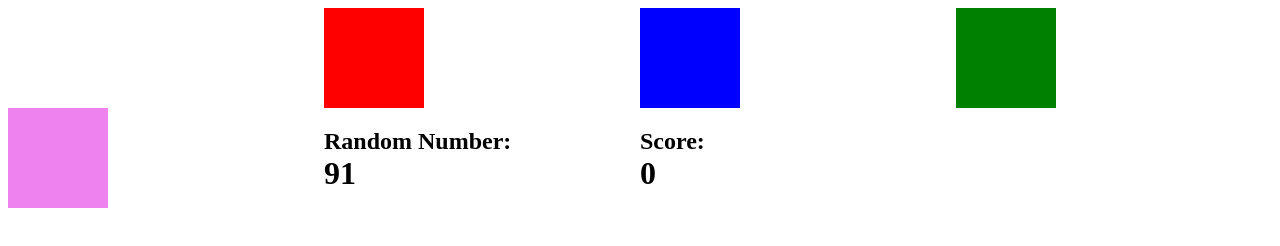
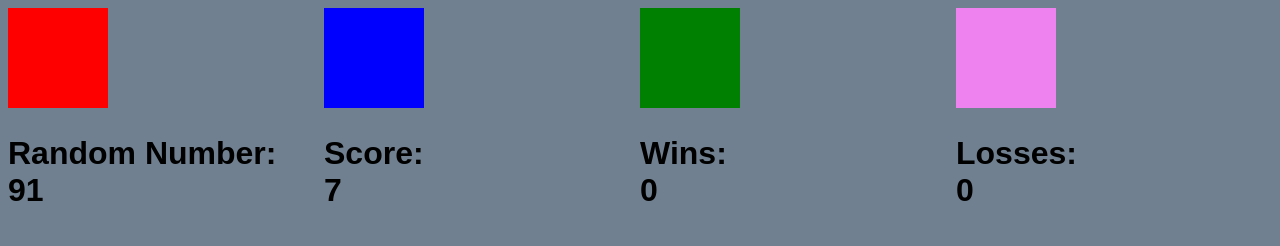
Before and after one commit to SiriusScaper/week-4-game, a plain HTML site: page index.html in a window 1280 px wide. Both pictures are taken after a click on the element 374 px from the left and 58 px from the top of the page. Drawn offline with nearby package versions, Linux system fonts and the light colour scheme.

Commit message:
Score, wins, losses, updating. Working on randomNum function being called after reset()

```diff
--- a/assets/css/styles.css
+++ b/assets/css/styles.css
@@ -1,7 +1,16 @@
+body {
+    background-color: slategray;
+}
+
 .randNum {
     color: black;
     width: 100px;
     height: 100px;
+}
+
+h2 {
+    font-size: 2em;
+    font-family: Arial, Helvetica, sans-serif;
 }
 
 #red {
@@ -20,14 +29,6 @@
     background-color: violet;
 }
 
-#score {
-    font-size: 2rem;
-}
-
-#bigrandom {
-    font-size: 2rem;
-}
-
 body {
     display: grid;
 }
--- a/assets/js/game.js
+++ b/assets/js/game.js
@@ -15,6 +15,7 @@ const btnNum = [];
 const reset = () => {
   maxNum = randomNumRange(19, 120);
   minNum = randomNumRange(1, 12);
+  score = 0;
 };
 
 // Update array with four random numbers to use on the "buttons"
@@ -24,72 +25,75 @@ const numArrUpdate = () => {
     btnNum.push(minNum);
   }
 };
-
 numArrUpdate();
 
 // Need a function to compare maxNum to current score value
 const compare = () => {
-  if (score > maxNum) {
+  if (maxNum < score) {
     losses += 1;
     reset();
+    console.log(losses)
   } else if (score === maxNum) {
     wins += 1;
     reset();
+    console.log(wins)
   }
 };
 
-// if (btnNum.length !== 4){
-//     btnNum.push(minNum);
-//     console.log(btnNum);
-// }
 
 console.log(btnNum);
 
 // Function to add main random number to dom
 $('#bigrandom').html(maxNum);
 
-// Need a function to add score number to dom
-$('#score').html(score);
 
 // Add click functionality to "buttons"
 // should add a random number from array
 // should add to the score counter by the amount of the number added
 
-// $('#red, #blue, #green, #violet').on('click', function(){
-//     $('#red').html(btnNum[0]);
-//     $('#blue').html(btnNum[1]);
-//     $('#green').html(btnNum[2]);
-//     $('#violet').html(btnNum[3]);
-// });
-
 $('#red').on('click', () => {
   score += btnNum[0];
+  compare();
   console.log(score);
-  compare();
 });
 
 $('#blue').on('click', () => {
   score += btnNum[1];
+  compare();
   console.log(score);
-  compare();
 });
 
 $('#green').on('click', () => {
   score += btnNum[2];
+  compare();
   console.log(score);
-  compare();
 });
 
 $('#violet').on('click', () => {
   score += btnNum[3];
+  compare();
   console.log(score);
-  compare();
 });
 
+// Need a function to add score number to dom
+$('#red, #blue, #green, #violet').click(() => {
+  $('#score').html(score);
+  $('#wins').html(wins);
+  $('#losses').html(losses)
+});
 
-console.log(green);
-
-
+// const check = (compare) => {
+//   if (score < maxNum) {
+//     console.log(score)
+//   } else if (score === maxNum) {
+//     wins += 1;
+//     reset();
+//   } else {
+//     losses += 1;
+//     reset();
+//   }
+// }
+// check();
 // If score is less than maxNum then continue
 // else if score is equal to maxNum
 // Update win +1
@@ -98,12 +102,4 @@ console.log(green);
 // Need a reset function to set everything back to default
 // Gen new random numbers
 
-console.log(`poop ${minNum} ${maxNum}`);
-
-// function genRanNumButtons() {
-//     while (buttonNumbers.length < 4){
-//         buttonNumbers.push(storeNum);
-//     }
-// }
-
-// console.log(buttonNumbers)
+console.log(`poop ${minNum} ${maxNum} ${wins} ${losses}`);
--- a/index.html
+++ b/index.html
@@ -13,7 +13,6 @@
 <body>
 
     <div class="container">
-        <div class="main-num"></div>
 
         <div id="red" class="randNum"></div>
         <div id="blue" class="randNum"></div>
@@ -26,6 +25,14 @@
             <div id="score"></div>
         </h2>
 
+        <h2>Wins:
+            <div id="wins"></div>
+        </h2>
+
+        <h2>Losses:
+            <div id="losses"></div>
+        </h2>
+
     </div>
     <script src="https://ajax.googleapis.com/ajax/libs/jquery/3.3.1/jquery.min.js"></script>
     <script src="assets/js/game.js"></script>
```
